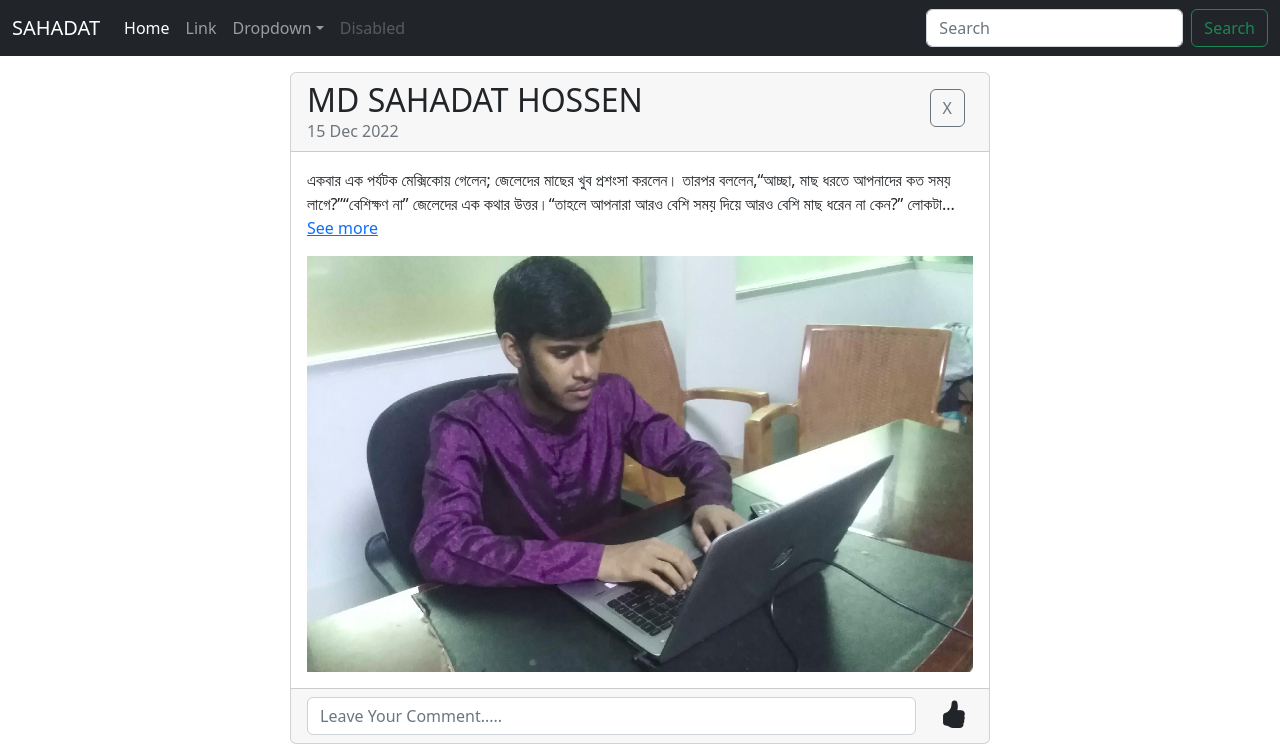
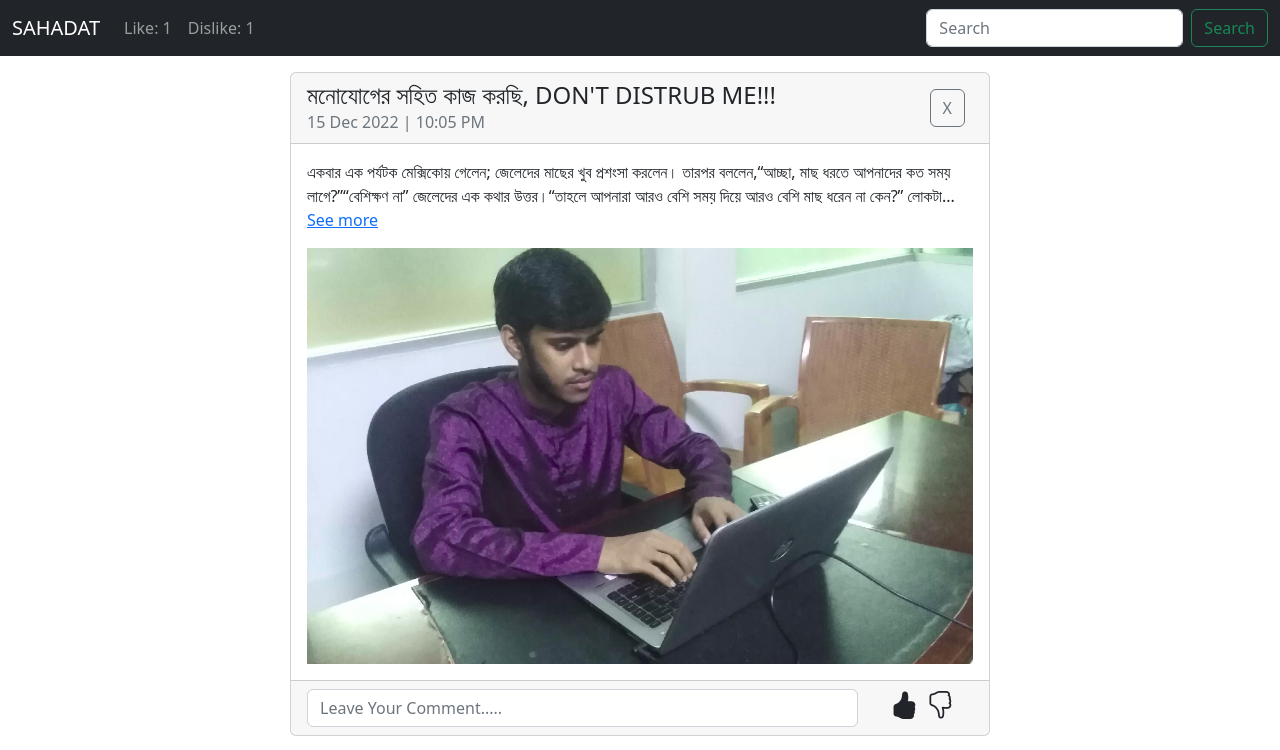
Before and after one commit to sahadatjh/react, a React (Create React App) app in the folder fb-post/: page / in a window 1280 px wide. Shown: the top 750 px of the page. Built offline with nearby package versions, Linux system fonts and the light colour scheme.

Commit message:
fb post make more dynamic with like dislike and remove

```diff
--- a/fb-post/src/components/comment.component.js
+++ b/fb-post/src/components/comment.component.js
@@ -1,15 +1,17 @@
 import React, { Component } from 'react';
+import Dislike from './dislike.component';
 import Like from "./like.component";
 
-const Comment = ({ info, handleToggleClick }) => {
+const Comment = ({ info, handleLike, handleDislike }) => {
     return (
         <React.Fragment>
             <div className='row'>
-                <div className='col-11'>
+                <div className='col-10'>
                     <input type="text" className="form-control" placeholder="Leave Your Comment....."/>
                 </div>
-                <div className='col-1'>
-                    <Like info={info} handleToggleClick={handleToggleClick}/>
+                <div className='col-2'>
+                    <Like info={info} handleLike={handleLike}/>
+                    <Dislike info={info} handleDislike={handleDislike}/>
                 </div>
             </div>
         </React.Fragment>
--- /dev/null
+++ b/fb-post/src/components/dislike.component.js
@@ -0,0 +1,12 @@
+const Dislike = ({ info, handleDislike }) => {
+    return (
+        <span className="h3" title={info.dislike ? "Disliked" : "Dislike"}>
+            <i
+                className={ info.dislike ? 'bi bi-hand-thumbs-down-fill' : 'bi bi-hand-thumbs-down'}
+                onClick={ () => handleDislike(info.id) }
+            ></i>
+        </span>
+     );
+}
+
+export default Dislike;
--- a/fb-post/src/components/like.component.js
+++ b/fb-post/src/components/like.component.js
@@ -1,9 +1,9 @@
-const Like = ({ info, handleToggleClick }) => {
+const Like = ({ info, handleLike }) => {
     return (
-        <span className="h3" title={info.like ? "Liked" : "Like"}>
+        <span className="h3 mx-2" title={info.like ? "Liked" : "Like"}>
             <i
                 className={ info.like ? 'bi bi-hand-thumbs-up-fill' : 'bi bi-hand-thumbs-up'}
-                onClick={ () => handleToggleClick(info.id) }
+                onClick={ () => handleLike(info.id) }
             ></i>
         </span>
      );
--- a/fb-post/src/components/navbar.component.js
+++ b/fb-post/src/components/navbar.component.js
@@ -1,4 +1,4 @@
-const Navbar = () => {
+const Navbar = ({ like, dislike }) => {
     return (
         <nav className="navbar navbar-expand-lg navbar-dark bg-dark">
             <div className="container-fluid">
@@ -9,24 +9,10 @@ const Navbar = () => {
                 <div className="collapse navbar-collapse" id="navbarSupportedContent">
                 <ul className="navbar-nav me-auto mb-2 mb-lg-0">
                     <li className="nav-item">
-                    <a className="nav-link active" aria-current="page" href="#">Home</a>
+                        <a className="nav-link" href="#">Like: { like() }</a>
                     </li>
                     <li className="nav-item">
-                    <a className="nav-link" href="#">Link</a>
-                    </li>
-                    <li className="nav-item dropdown">
-                    <a className="nav-link dropdown-toggle" href="#" id="navbarDropdown" role="button" data-bs-toggle="dropdown" aria-expanded="false">
-                        Dropdown
-                    </a>
-                    <ul className="dropdown-menu" aria-labelledby="navbarDropdown">
-                        <li><a className="dropdown-item" href="#">Action</a></li>
-                        <li><a className="dropdown-item" href="#">Another action</a></li>
-                        <li><hr className="dropdown-divider"/></li>
-                        <li><a className="dropdown-item" href="#">Something else here</a></li>
-                    </ul>
-                    </li>
-                    <li className="nav-item">
-                    <a className="nav-link disabled" href="#" tabIndex="-1" aria-disabled="true">Disabled</a>
+                        <a className="nav-link" href="#">Dislike: { dislike() }</a>
                     </li>
                 </ul>
                 <form className="d-flex">
--- a/fb-post/src/components/post-header.component.js
+++ b/fb-post/src/components/post-header.component.js
@@ -1,10 +1,10 @@
 import React from "react";
 
-const PostHeader = ({ info }) => {
+const PostHeader = ({ info, handleRemove }) => {
     return (
         <React.Fragment>
-            <span className='h2 text-uppercase'>{info.name}</span>
-            <button className='float-end mt-2 mx-2 h2 btn btn-outline-secondary' title="Close">X</button>
+            <span className='h4 text-uppercase'>{info.title}</span>
+            <button className='float-end mt-2 mx-2 h2 btn btn-outline-secondary' title="Delete this post." onClick={ () => handleRemove(info.id)}>X</button>
             <p className='text-muted m-0'>{info.date}</p>
         </React.Fragment>
      );
--- a/fb-post/src/components/post.component.js
+++ b/fb-post/src/components/post.component.js
@@ -5,17 +5,17 @@ import PostBody from './postbody.component';
 
 export default class Post extends Component {
   render() {
-    const { info, handleToggleClick } = this.props;
+    const { info, handleLike, handleDislike, handleRemove } = this.props;
     return (
         <div className='card mb-3'>
             <div className='card-header'>
-                <PostHeader info={info}/>
+                <PostHeader info={info} handleRemove={handleRemove}/>
             </div>
             <div className='card-body'>
                 <PostBody info={info}/>
             </div>
             <div className='card-footer'>
-                <Comment info={info} handleToggleClick={handleToggleClick}/>
+                <Comment info={info} handleLike={handleLike} handleDislike={handleDislike}/>
             </div>
         </div>
     )
--- a/fb-post/src/wraper.js
+++ b/fb-post/src/wraper.js
@@ -8,47 +8,83 @@ export default class Wraper extends Component {
     posts:[
         {
             id:1,
-            name:"Md Sahadat Hossen",
-            date:"15 Dec 2022",
+            title:"মনোযোগের সহিত কাজ করছি, Don't Distrub Me!!!",
+            date:"15 Dec 2022 | 10:05 PM",
             txt:"একবার এক পর্যটক মেক্সিকোয় গেলেন; জেলেদের মাছের খুব প্রশংসা করলেন। তারপর বললেন,“আচ্ছা, মাছ ধরতে আপনাদের কত সময় লাগে?”“বেশিক্ষণ না” জেলেদের এক কথার উত্তর।“তাহলে আপনারা আরও বেশি সময় দিয়ে আরও বেশি মাছ ধরেন না কেন?” লোকটা",
             pic:"sahadat.png",
-            like:true
+            like:true,
+            dislike: false
         },
         {
             id:3,
-            name:"Fatima",
-            date:"30 Oct 2020",
+            title:"ফাতিমা বিনতে শাহাদাৎ (আফিয়া)",
+            date:"30 Oct 2020 | 05:04 AM",
+            txt:"এই যুবক আমাদের পিতাকে হত্যা করেছে। আমরা এর বিচার চাই। দোষী যুবককে টেনে-হিঁচড়ে খলীফার দরবারে নিয়ে এসেছেন দুই ব্যক্তি। তারা তাদের পিতার হত্যার বিচার চান। খলীফা হযরত উমর (রা) সেই যুবককে জিজ্ঞেস করলেন যে তার বিপক্ষে করা অভিযোগ সত্য  কিনা। অভিযোগ স্বীকার করল যুবক। দোষী যুবক সেই ঘটনার বর্ণনা দিলঃ",
+            pic:'afia.png',
+            like:false,
+            dislike: true
+          },
+          {
+            id:2,
+            title:"Afroza Khatun",
+            date:"01 Jan 2023 | 09:56 PM",
             txt:`ইসলাম একাধিক বিয়ের অনুমতি দেয়। একাধিক বিয়েতে উৎসাহ দেয় না। কোরানের যেই আয়াতকে আমরা ২-৩-৪ বিয়ের পক্ষে দলীল হিসেবে ব্যবহার করি, সে আয়াতে স্ত্রী গ্রহণের সর্বোচ্চ সীমা ৪ পর্যন্ত নির্দিষ্ট করা হয়েছে। আর এই আয়াত এমন এক সময় অবতীর্ণ হয় যখন একেকজনের ৮-১০জন করে স্ত্রী থাকতো। এমনকি শতাধিক‌ও ছিল। স্ত্রী গ্রহণের ক্ষেত্রে কোনো নির্দিষ্ট সীমা বা নিয়ম ছিল না। ইসলাম এই ব্যাপারটাকে একটা শৃঙ্খলার মধ্যে আনে, কিছু নিয়ম শর্ত বেঁধে দেয়। কিন্তু আমরা সেই আয়াতকে এমনভাবে ব্যাখ্যা করি যেন ইসলাম ২-৩-৪ বিয়েতে উৎসাহিত `,
-            pic:'afia.png',
-            like:false
-        },
-        {
-            id:2,
-            name:"Afroza Khatun",
-            date:"01 Jan 2023",
-            txt:"এই যুবক আমাদের পিতাকে হত্যা করেছে। আমরা এর বিচার চাই। দোষী যুবককে টেনে-হিঁচড়ে খলীফার দরবারে নিয়ে এসেছেন দুই ব্যক্তি। তারা তাদের পিতার হত্যার বিচার চান। খলীফা হযরত উমর (রা) সেই যুবককে জিজ্ঞেস করলেন যে তার বিপক্ষে করা অভিযোগ সত্য  কিনা। অভিযোগ স্বীকার করল যুবক। দোষী যুবক সেই ঘটনার বর্ণনা দিলঃ",
             pic:"IMG_20220624_184819.jpg",
-            like:false
+            like:false,
+            dislike: false
         },
     ]
   }
 
-  handleToggleClick = (id) => {
+  handleLike = (id) => {
     // console.log(`click like btn => ${id}`);
     const posts = [...this.state.posts];
     const post = posts.find(post => post.id===id);
-    post.like=!post.like;
+    post.dislike === false ? post.like=!post.like : alert('You are already dislike this!!!');
     this.setState({posts});
+  }
+
+  handleDislike = (id) => {
+    const posts = [...this.state.posts];
+    const post = posts.find(post => post.id===id);
+    post.like===false ? post.dislike=!post.dislike : alert('You are already like this!');
+    this.setState({posts});
+  }
+
+  handleRemove = (id) => {
+    const posts = [...this.state.posts];
+    const updatePost = posts.filter( post => post.id !== id )
+    this.setState({posts:updatePost })
+  }
+
+  likeCount = () => {
+    let count = 0;
+    this.state.posts.map( post => post.like === true ? count++ : '')
+    return count;
+  }
+
+  dislikeCount = () => {
+    let counter = 0;
+    this.state.posts.forEach( post => {
+      if(post.dislike === true) counter++
+    } )
+    return counter;
   }
 
   render() {
     return (
         <React.Fragment>
-            <Navbar/>
+            <Navbar like={this.likeCount} dislike={this.dislikeCount}/>
             <div className='m-auto mt-3' style={{ maxWidth:'700px', }}>
             {
                 this.state.posts.map( (post, key) => (
-                    <Post key={key} info={post} handleToggleClick={this.handleToggleClick}/>
+                    <Post
+                      key={key}
+                      info={post}
+                      handleLike={this.handleLike}
+                      handleDislike={this.handleDislike}
+                      handleRemove={this.handleRemove}
+                    />
                 ) )
             }
             </div>
```
